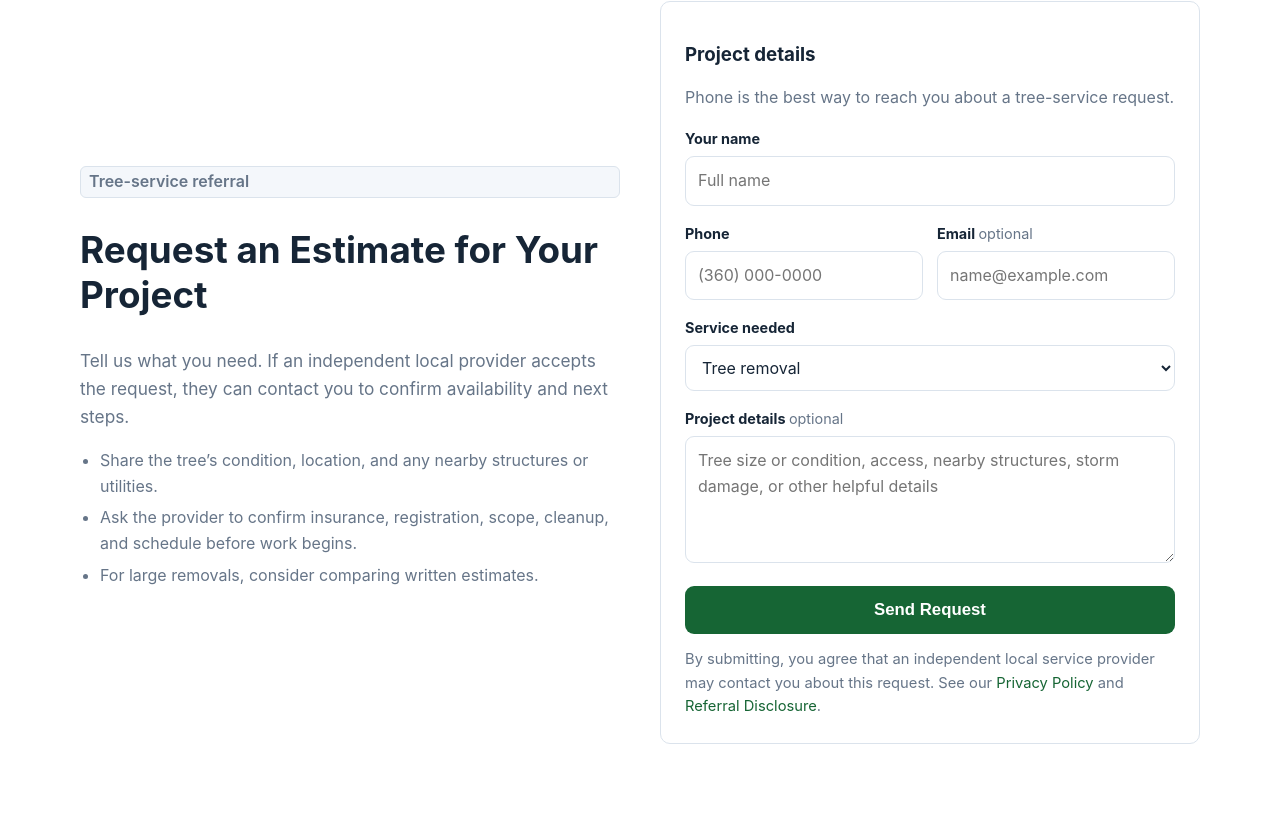
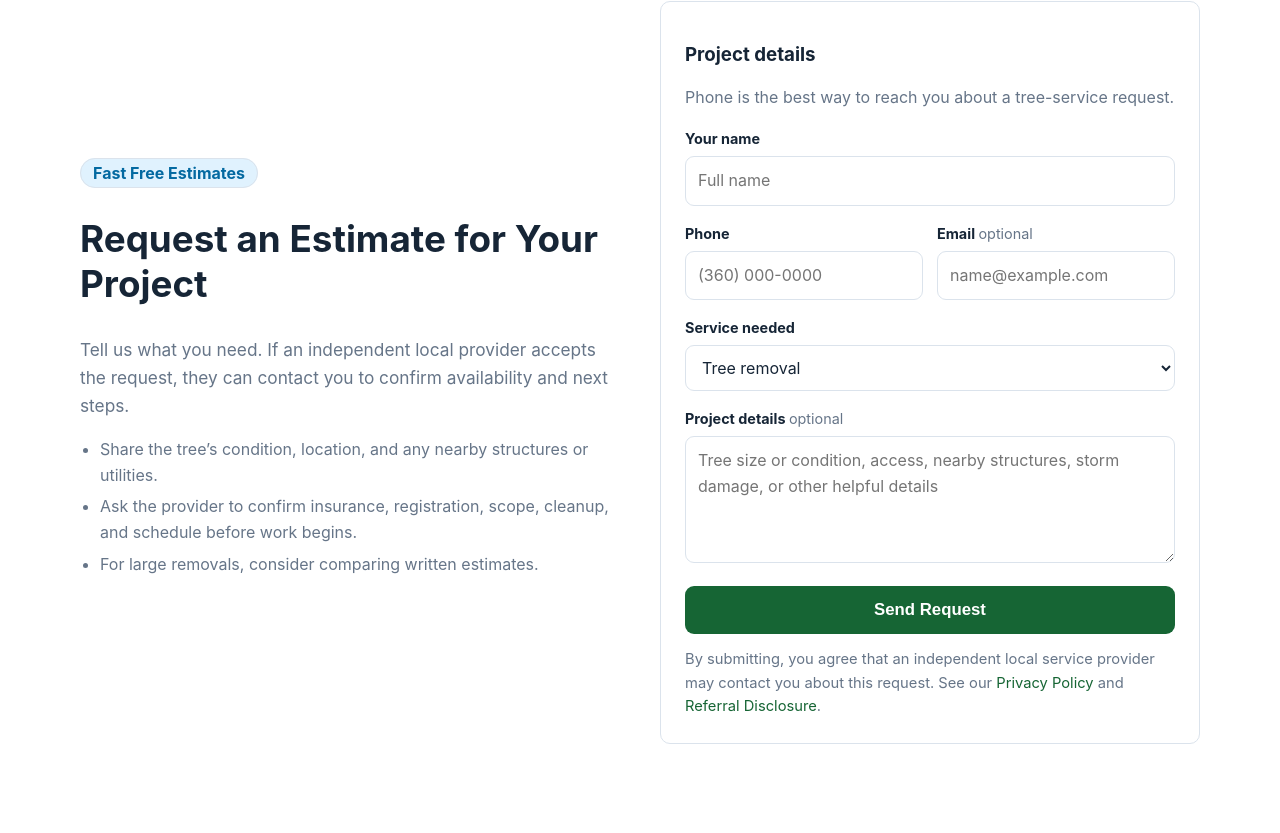
Before and after one commit to zacharybradley1286-commits/olympiatreeremovalpros, a plain HTML site: page index.html in a window 1280 px wide. Shown: the part 1207-2040 px from the top of the page. Drawn offline with Linux system fonts and the light colour scheme.

Commit message:
fix(content): clean quote badge and remove referral disclaimer from quick-answer box

```diff
--- a/index.html
+++ b/index.html
@@ -151,7 +151,7 @@
     <section class="section" id="quote-section">
       <div class="wrap split">
         <div>
-          <p class="badge">Tree-service referral</p>
+          <span class="badge" style="background:#e0f2fe;color:#0369a1;padding:4px 12px;border-radius:20px;font-weight:700;">Fast Free Estimates</span>
           <h2>Request an Estimate for Your Project</h2>
           <p class="section__lead">Tell us what you need. If an independent local provider accepts the request, they can contact you to confirm availability and next steps.</p>
           <ul class="local-points">
@@ -214,7 +214,6 @@
         <div class="quick-answer-box">
           <span class="quick-answer-box__badge">Before you hire</span>
           <p class="quick-answer-box__text">Ask who will perform the work, what insurance and registration they carry, what the written estimate includes, and how utility or permit concerns will be handled.</p>
-          <p class="quick-answer-box__followup">Olympia Tree Removal Pros is a referral service, not the contractor performing the work.</p>
         </div>
       </div>
     </section>
```
